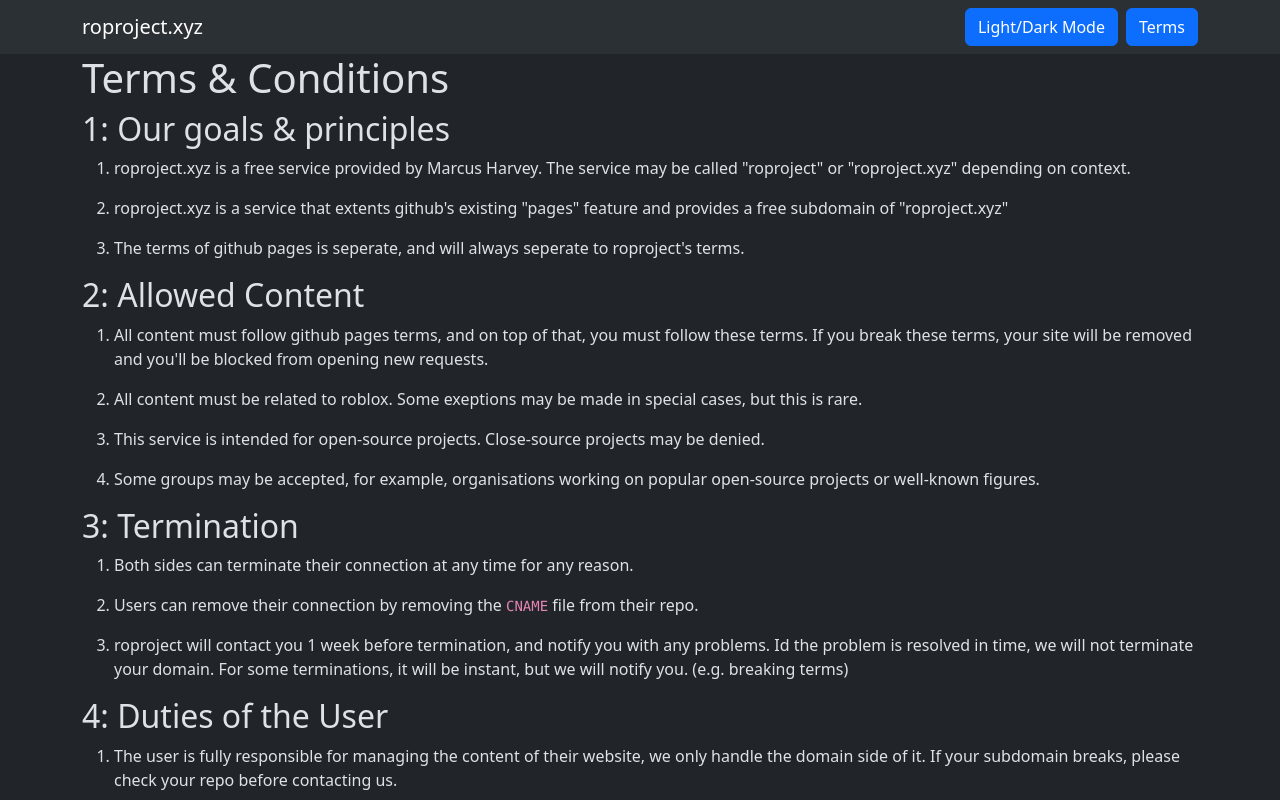
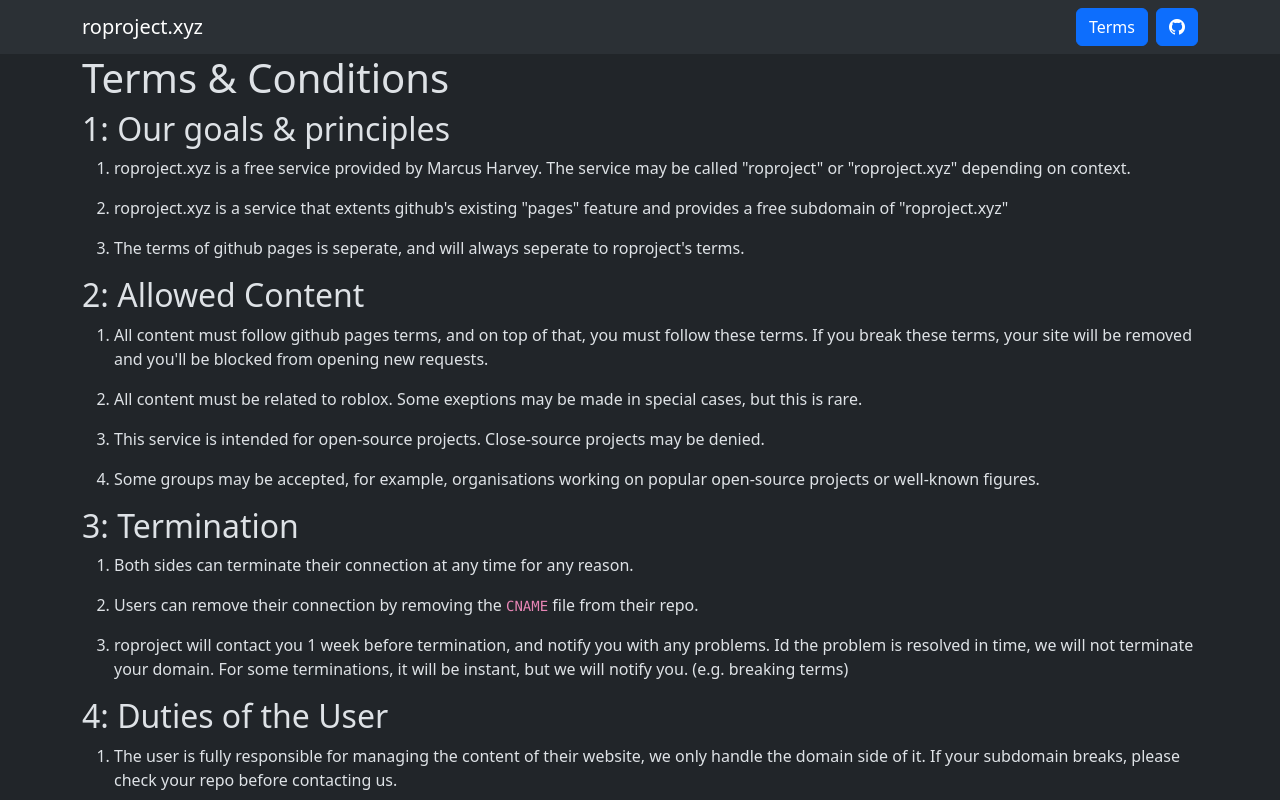
Before and after one commit to roproject-xyz/website, a plain HTML site: page terms.html in a window 1280 px wide. Shown: the top 800 px of the page. Drawn offline with nearby package versions, Linux system fonts and the light colour scheme.

Commit message:
Updated index & terms css

```diff
--- a/terms.html
+++ b/terms.html
@@ -18,12 +18,15 @@
   <body>
     <nav class="navbar bg-body-tertiary">
       <div class="container">
-        <a class="navbar-brand mb-0 h1" href="/">roproject.xyz</a>
+        <spaan class="navbar-brand mb-0 h1" href="/">roproject.xyz</spaan>
         <div class="d-flex align-items-center gap-2">
-          <button id="btnSwitch" class="btn btn-primary">
-            Light/Dark Mode
-          </button>
           <a href="terms.html" class="btn btn-primary" target="_blank">Terms</a>
+          <a
+            href="https://github.com/roproject-xyz/roproject.xyz"
+            class="btn btn-primary"
+            target="_blank"
+            ><i class="bi bi-github"></i
+          ></a>
         </div>
       </div>
     </nav>
```
Also changed, not shown: index.html (+6 -3 lines).
